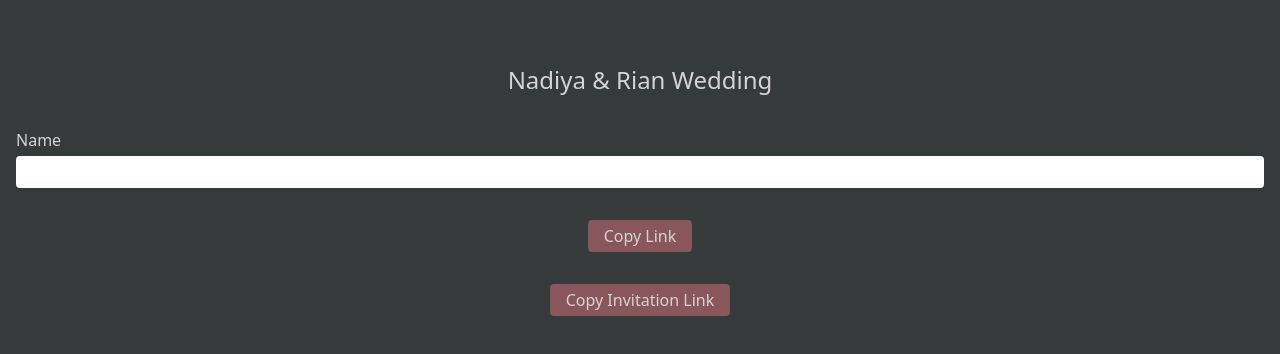
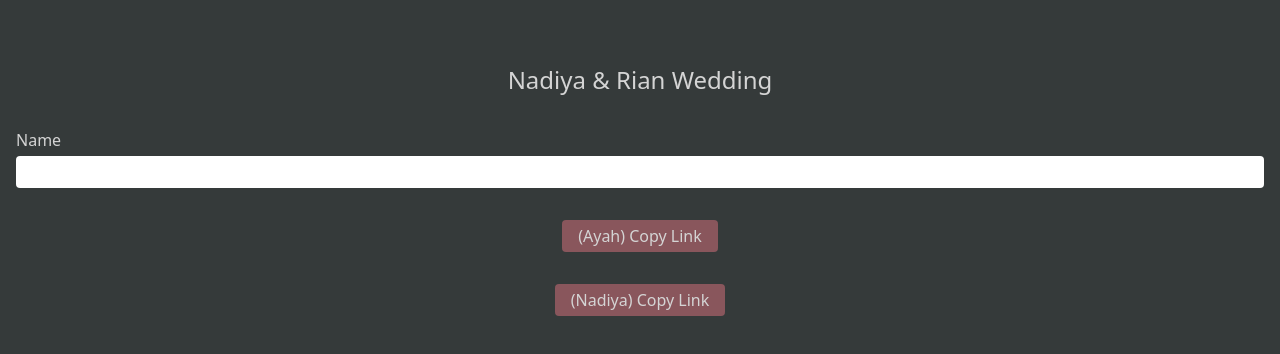
Before and after one commit to fueremi/wedding-invitation-automation-app, a React (Vite) app: page / in a window 1280 px wide. Shown: the top 354 px of the page. Built offline with nearby package versions, Linux system fonts and the light colour scheme.

Commit message:
fix: rename button

```diff
--- a/src/App.jsx
+++ b/src/App.jsx
@@ -121,14 +121,14 @@ Syafril Hadi & Meri Azrinelti
         className="mt-8 px-4 py-1 bg-[#89565C] rounded"
         onClick={() => handleOnClickCopyInvitationLink2()}
       >
-        Copy Link
+        (Ayah) Copy Link
       </button>
 
       <button
         className="mt-8 px-4 py-1 bg-[#89565C] rounded"
         onClick={() => handleOnClickCopyInvitationLink()}
       >
-        Copy Invitation Link
+        (Nadiya) Copy Link
       </button>
     </div>
   );
```
